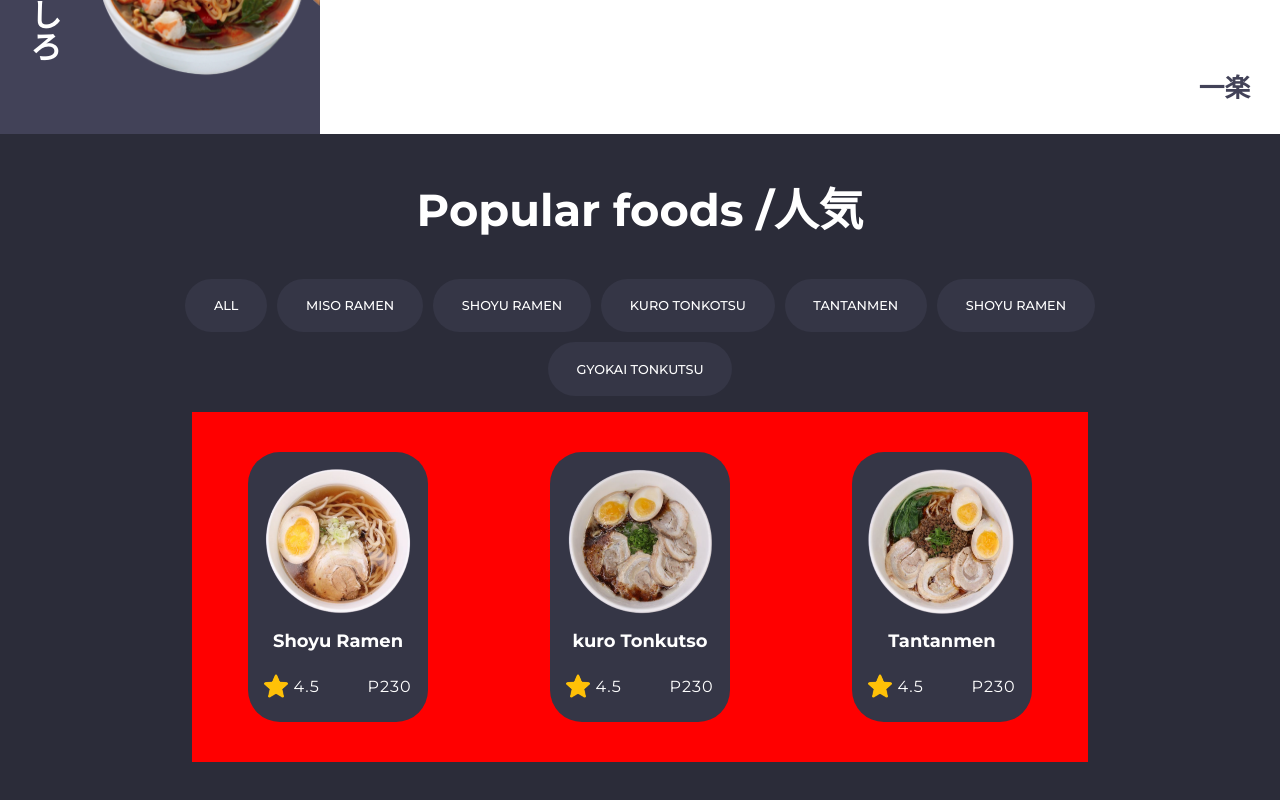
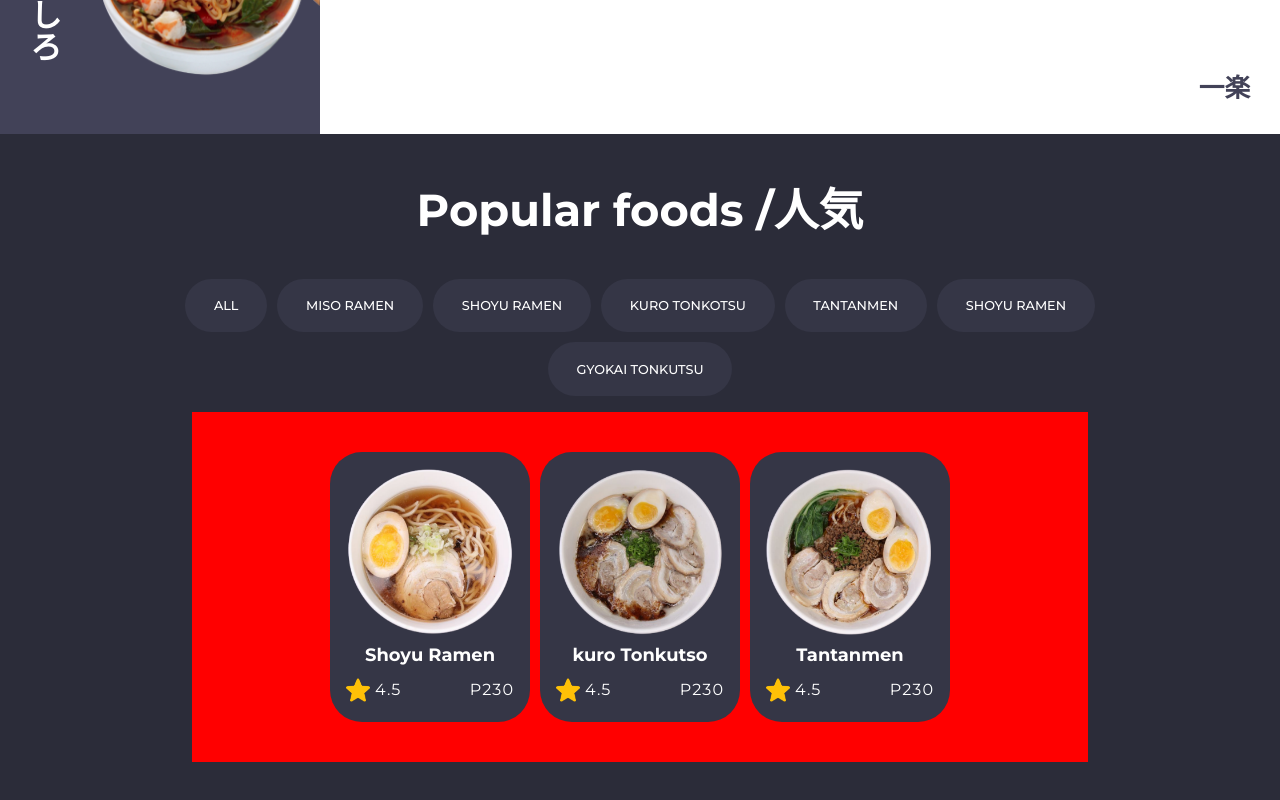
Before and after one commit to Nekuso/Ichiraku, a React (Create React App) app: page / in a window 1280 px wide. Shown: the part 1206-2006 px from the top of the page. Built offline with nearby package versions, Linux system fonts and the light colour scheme.

Commit message:
Added files via upload

```diff
--- a/package.json
+++ b/package.json
@@ -11,6 +11,8 @@
     "react-dom": "^18.2.0",
     "react-router-dom": "^6.3.0",
     "react-scripts": "5.0.1",
+    "react-slick": "^0.29.0",
+    "slick-carousel": "^1.8.1",
     "styled-components": "^5.3.5",
     "web-vitals": "^2.1.4"
   },
--- a/src/components/styles/Popular.styled.js
+++ b/src/components/styles/Popular.styled.js
@@ -45,7 +45,7 @@ export const StyledPopular = styled.div `
         .popular__carousel {
             display: flex;
             align-items: center;
-            justify-content: space-around;
+            justify-content: center;
             max-width: 70vw;
             margin: 1rem auto;
             width: 100%;
@@ -54,11 +54,10 @@ export const StyledPopular = styled.div `
             background: red;
             overflow: hidden;
 
-
             .popular__item {
                 cursor: pointer;
                 display: grid;
-                flex: 0 0 20%;
+                width: 200px;
                 height: 270px;
                 padding: 1rem;
                 background: #353646;
```
Also changed, not shown: 1 other file (tests, documents, lock files or other folders).
